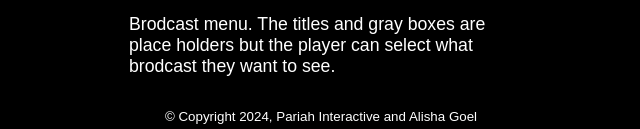
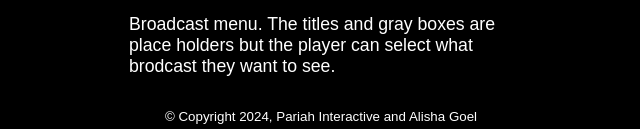
Before and after one commit to alishagoel/1000deaths, a plain HTML site: page index.html in a window 1280 px wide. Shown: the part 6970-7099 px from the top of the page, 319-959 px from the left. Drawn offline with Linux system fonts and the light colour scheme.

Commit message:
spelling fixes

```diff
--- a/index.html
+++ b/index.html
@@ -34,7 +34,7 @@
 	<img class="gifsize" src="branch.png">
 	<p>Branch selection UI. Displays the title, location, character and description.</p>
 	<img class="gifsize" src="feelings.png">
-	<p>Brodcast menu. The titles and gray boxes are place holders but the player can select what brodcast they want to see.</p></div>
+	<p>Broadcast menu. The titles and gray boxes are place holders but the player can select what brodcast they want to see.</p></div>
 	<small>© Copyright 2024, Pariah Interactive and Alisha Goel</small>
 </body>
 </html>
```
